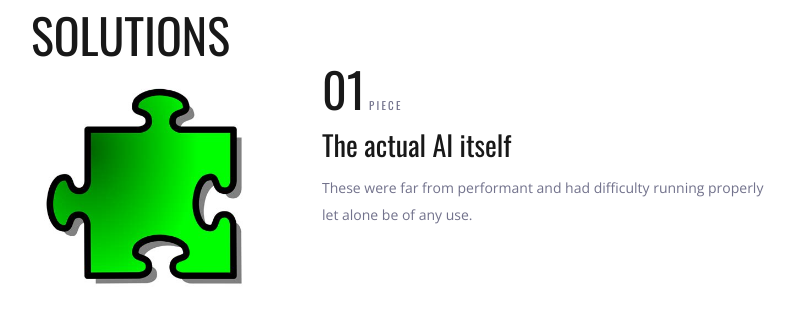
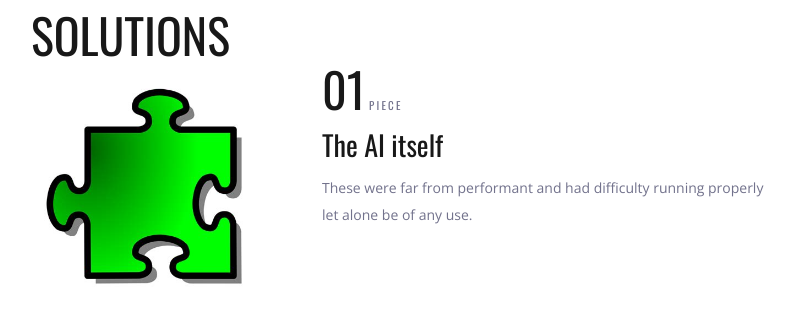
Before and after one commit to Bivox/HonoursProject, a Django app: template myproject/template/index.html in a window 1280 px wide. Shown: the part 5356-5687 px from the top of the page, without its empty margins (39-834 px from the left). Run offline with Django 3.2, Linux system fonts and the light colour scheme; the template is opened without the code that fills it, so the values that code supplies are empty; some libraries are stand-ins or nearby versions.

Commit message:
bug fix again

```diff
--- a/myproject/template/index.html
+++ b/myproject/template/index.html
@@ -494,7 +494,7 @@
 										<div>01</div>
 										<div>piece</div>
 									</div>
-									<div class="news_post_title"><a href="#">The actual AI itself</a>
+									<div class="news_post_title"><a href="#">The AI itself</a>
 									</div>
 									<div class="news_post_category">
 
```
